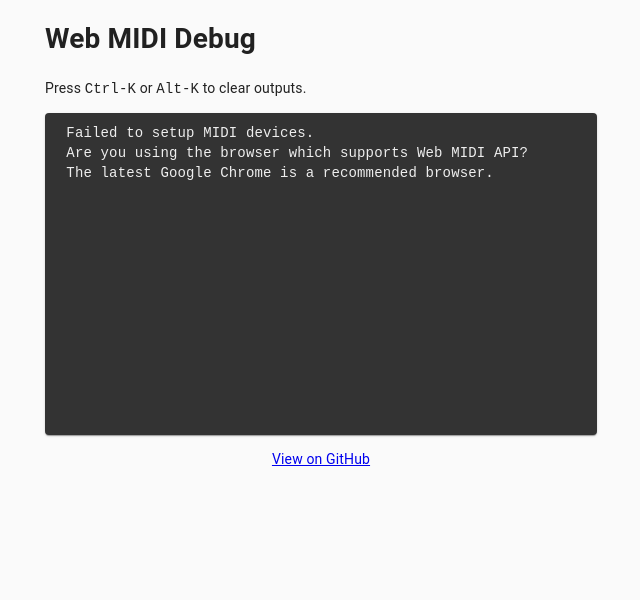
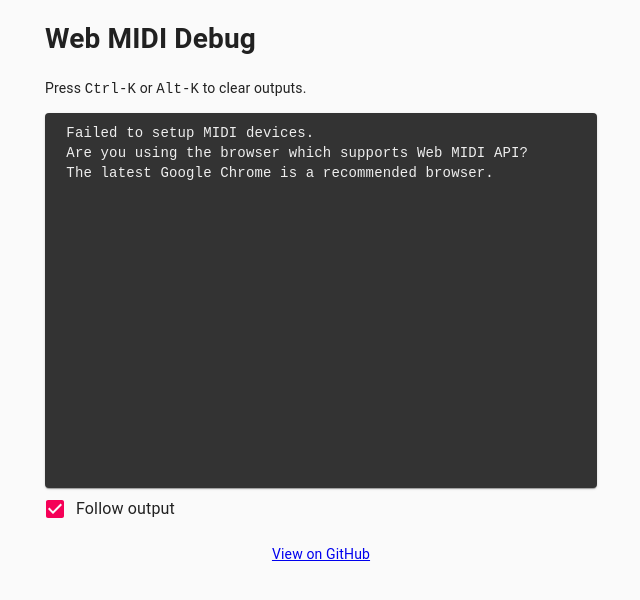
Before and after one commit to moutend/web-midi-debug, a React (Create React App) app: page / in a window 1280 px wide. Shown: the top 600 px of the page, without its empty margins (319-959 px from the left). Built offline with nearby package versions, Linux system fonts and the light colour scheme.

Commit message:
Add checkbox for follow function

```diff
--- a/src/component/Console.tsx
+++ b/src/component/Console.tsx
@@ -1,15 +1,19 @@
-import React, { useEffect, useRef } from "react";
+import React, { useEffect, useLayoutEffect, useRef, useState } from "react";
 
 import { makeStyles } from "@material-ui/core/styles";
 import Card from "@material-ui/core/Card";
+import FormControlLabel from "@material-ui/core/FormControlLabel";
+import Checkbox from "@material-ui/core/Checkbox";
 
 const useStyles = makeStyles({
   root: {
-    padding: "8pt 16pt",
     color: "#EEE",
     backgroundColor: "#333",
     fontFamily: "monospace",
-    height: "23em",
+  },
+  scroll: {
+    height: 375,
+    padding: "8pt 16pt",
     overflow: "scroll",
     whiteSpace: "pre",
   },
@@ -21,14 +25,32 @@ interface ConsoleProps {
 
 export default function Console({ history }: ConsoleProps) {
   const classes = useStyles();
+  const [follow, setFollow] = useState(true);
+
   const bottom = useRef<HTMLDivElement>(null);
 
-  useEffect(() => bottom.current?.scrollIntoView(), [history]);
+  useLayoutEffect(() => {
+    if (follow) bottom.current?.scrollIntoView();
+  }, [history]);
 
   return (
-    <Card className={classes.root}>
-      {history.join("\n")}
-      <div ref={bottom} />
-    </Card>
+    <>
+      <Card className={classes.root}>
+        <div className={classes.scroll}>
+          {history.join("\n")}
+          <div ref={bottom} />
+        </div>
+      </Card>
+
+      <FormControlLabel
+        control={
+          <Checkbox
+            checked={follow}
+            onChange={(_, checked) => setFollow(checked)}
+          />
+        }
+        label="Follow output"
+      />
+    </>
   );
 }
```
